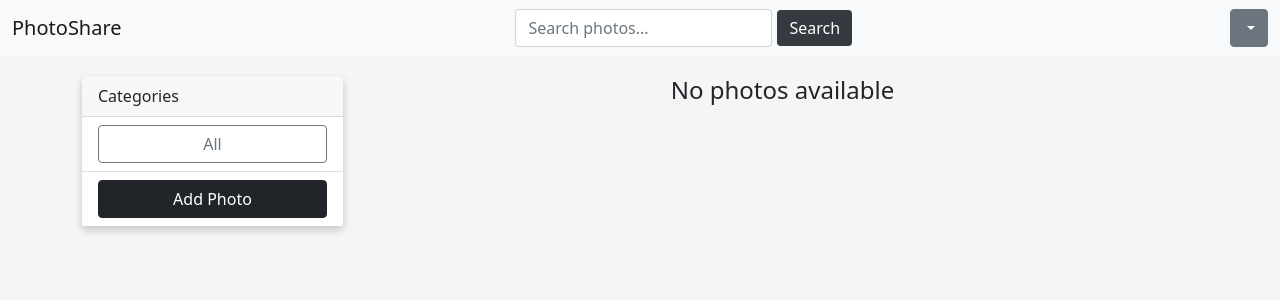
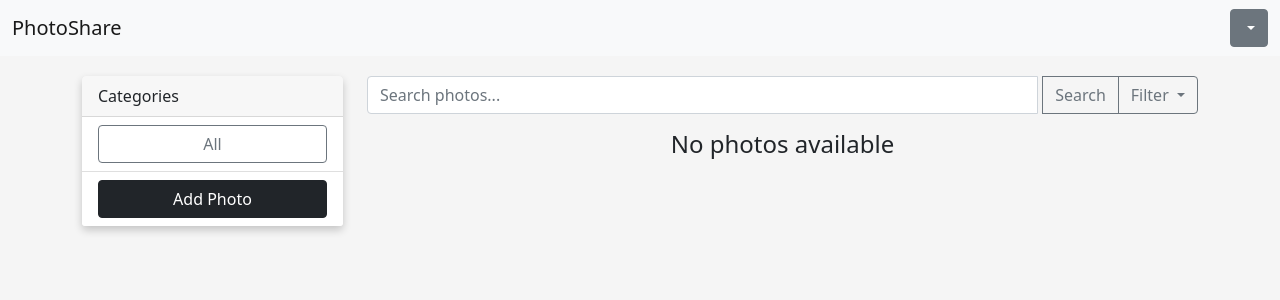
Before and after one commit to LittleChihiro/Photo-Album, a Django app: page /gallery/ in a window 1280 px wide. Shown: the top 300 px of the page. Run offline with Django 4.2, Linux system fonts and the light colour scheme; data that the repository does not hold is empty.

Commit message:
Updated search-bar

```diff
--- a/photos/templates/photos/gallery.html
+++ b/photos/templates/photos/gallery.html
@@ -88,6 +88,25 @@
             margin-right: 5px; /* Adjust spacing between the input and the button */
         }
 
+        .search-container {
+            padding-right: 15px;
+        }
+
+        .input-group .form-control {
+            border-top-right-radius: 0;
+            border-bottom-right-radius: 0;
+        }
+
+        .input-group .btn-outline-secondary {
+            border-top-left-radius: 0;
+            border-bottom-left-radius: 0;
+        }
+
+        .search-bar {
+            margin-top: 0px;
+            margin-bottom: 10px;
+        }
+
     </style>
 </head>
 <body>
@@ -96,15 +115,6 @@
     <nav class="navbar navbar-expand-lg navbar-light bg-light">
         <div class="container-fluid">
             <a href="{% url 'home' %}" class="navbar-brand">PhotoShare</a>
-
-            <!-- Searchbar -->
-            <div class="search-bar">
-                <form action="{% url 'gallery' %}" method="get" class="form-inline">
-                    <input class="form-control mr-sm-2" type="search" placeholder="Search photos..." aria-label="Search">
-                    <button type="submit" class="btn btn-custom btn-dark">Search</button>
-                </form>
-            </div>
-
             <div class="dropdown">
                 <button class="btn btn-secondary dropdown-toggle" type="button" id="dropdownMenuButton" data-bs-toggle="dropdown" aria-expanded="false">
                     <i class="bi bi-person-circle"></i> {{ request.user.username }}
@@ -148,6 +158,26 @@
             <!-- Photos Grid -->
             <div class="col-md-9">
                 <div class="row">
+
+                       <!-- Searchbar and Search Filter-->
+                        <div class="search-bar mb-3">
+                            <form action="{% url 'gallery' %}" method="get" class="input-group">
+                                <input type="text" class="form-control" placeholder="Search photos..." aria-label="Search">
+                                <button class="btn btn-outline-secondary" type="submit">Search</button>
+                                <div class="input-group-append">
+                                    <button class="btn btn-outline-secondary dropdown-toggle" type="button" data-bs-toggle="dropdown" aria-expanded="false">
+                                        Filter
+                                    </button>
+                                    <ul class="dropdown-menu" aria-labelledby="dropdownMenuButton">
+                                        <!-- Dropdown-Menu-Optionen -->
+                                        <li><a class="dropdown-item" href="#">Option 1</a></li>
+                                        <li><a class="dropdown-item" href="#">Option 2</a</li>
+                                        <li><a class="dropdown-item" href="#">Option 3</a></li>
+                                    </ul>
+                                </div>
+                            </form>
+                        </div>
+
                     {% for photo in photos %}
                         <div class="col-md-4 mb-4">
                             <div class="card">
@@ -176,6 +206,7 @@
     <script src="https://code.jquery.com/jquery-3.5.1.slim.min.js"></script>
     <script src="https://cdn.jsdelivr.net/npm/popper.js@1.16.0/dist/umd/popper.min.js"></script>
     <script src="https://cdn.jsdelivr.net/npm/bootstrap@5.0.0-beta1/dist/js/bootstrap.min.js"></script>
+    <script src="https://cdn.jsdelivr.net/npm/bootstrap@5.1.3/dist/js/bootstrap.bundle.min.js"></script>
 
 </body>
 </html>
```
